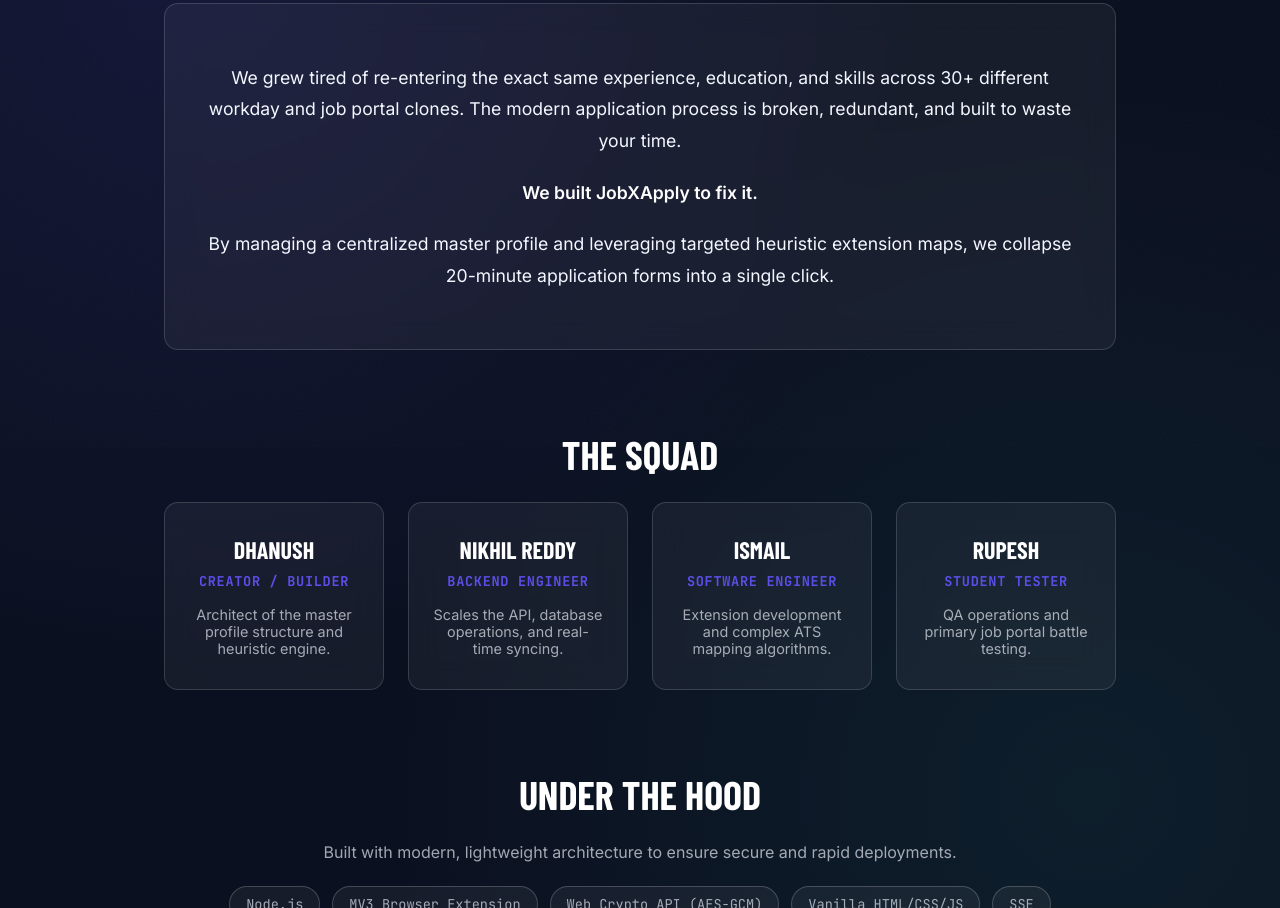
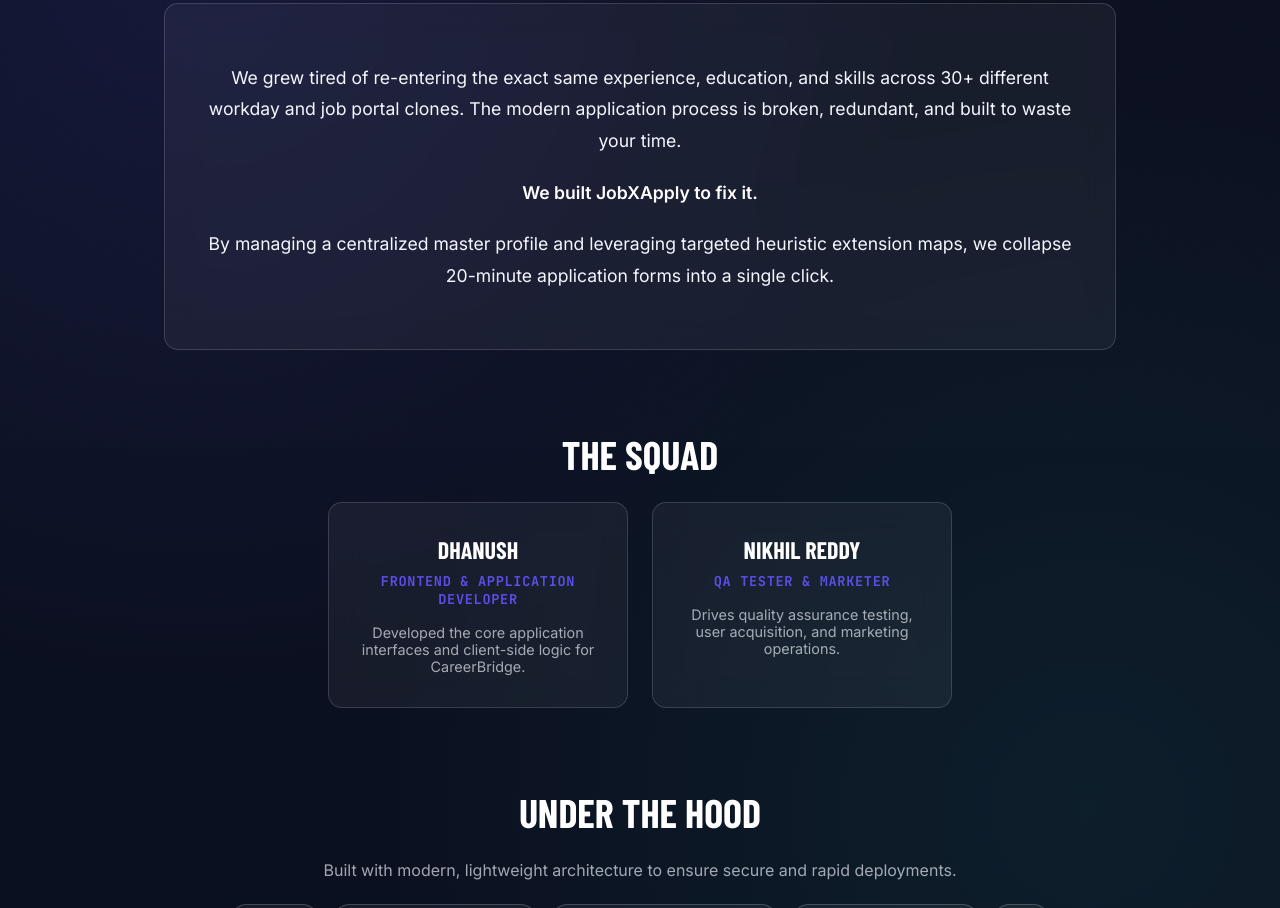
Before and after one commit to Dhanush0792/Career, a browser extension: page frontend/about.html in a window 1280 px wide. Shown: the part 353-1261 px from the top of the page. Drawn offline with nearby package versions, Linux system fonts and the light colour scheme; a web font is replaced by a local one.

Commit message:
feat: keep only Dhanush and Nikhil Reddy in About page squad section with updated roles and centered layout

```diff
--- a/frontend/about.html
+++ b/frontend/about.html
@@ -45,8 +45,8 @@
 .section-title { font-family: var(--display); font-size: 2.5rem; color: var(--white); text-transform: uppercase; margin-bottom: 24px; text-align: center; }
 .mission-text { font-size: 1.1rem; line-height: 1.8; color: var(--text); text-align: center; margin-bottom: 80px; background: var(--glass-bg); padding: 40px; border-radius: 14px; border: 1px solid var(--glass-border); backdrop-filter: blur(16px); }
 
-.team-grid { display: grid; grid-template-columns: repeat(auto-fit, minmax(220px, 1fr)); gap: 24px; margin-bottom: 80px; }
-.team-card { background: var(--glass-bg); border: 1px solid var(--glass-border); border-radius: 14px; padding: 32px 24px; text-align: center; backdrop-filter: blur(16px); transition: transform 0.3s ease; }
+.team-grid { display: flex; justify-content: center; gap: 24px; flex-wrap: wrap; margin-bottom: 80px; }
+.team-card { width: 300px; flex-shrink: 0; background: var(--glass-bg); border: 1px solid var(--glass-border); border-radius: 14px; padding: 32px 24px; text-align: center; backdrop-filter: blur(16px); transition: transform 0.3s ease; }
 .team-card:hover { transform: translateY(-4px); border-color: var(--primary); }
 .team-card h3 { font-family: var(--display); font-size: 1.5rem; margin: 0 0 8px; color: var(--white); text-transform: uppercase; }
 .team-role { font-family: var(--mono); font-size: 0.85rem; color: var(--primary); font-weight: 700; text-transform: uppercase; letter-spacing: 0.05em; margin-bottom: 16px; }
@@ -80,23 +80,13 @@
   <div class="team-grid">
     <div class="team-card">
       <h3>Dhanush</h3>
-      <div class="team-role">Creator / Builder</div>
-      <p style="font-size:0.9rem;color:var(--muted);margin:0;">Architect of the master profile structure and heuristic engine.</p>
+      <div class="team-role">Frontend & Application Developer</div>
+      <p style="font-size:0.9rem;color:var(--muted);margin:0;">Developed the core application interfaces and client-side logic for CareerBridge.</p>
     </div>
     <div class="team-card">
       <h3>Nikhil Reddy</h3>
-      <div class="team-role">Backend Engineer</div>
-      <p style="font-size:0.9rem;color:var(--muted);margin:0;">Scales the API, database operations, and real-time syncing.</p>
-    </div>
-    <div class="team-card">
-      <h3>Ismail</h3>
-      <div class="team-role">Software Engineer</div>
-      <p style="font-size:0.9rem;color:var(--muted);margin:0;">Extension development and complex ATS mapping algorithms.</p>
-    </div>
-    <div class="team-card">
-      <h3>Rupesh</h3>
-      <div class="team-role">Student Tester</div>
-      <p style="font-size:0.9rem;color:var(--muted);margin:0;">QA operations and primary job portal battle testing.</p>
+      <div class="team-role">QA Tester & Marketer</div>
+      <p style="font-size:0.9rem;color:var(--muted);margin:0;">Drives quality assurance testing, user acquisition, and marketing operations.</p>
     </div>
   </div>
 
```
